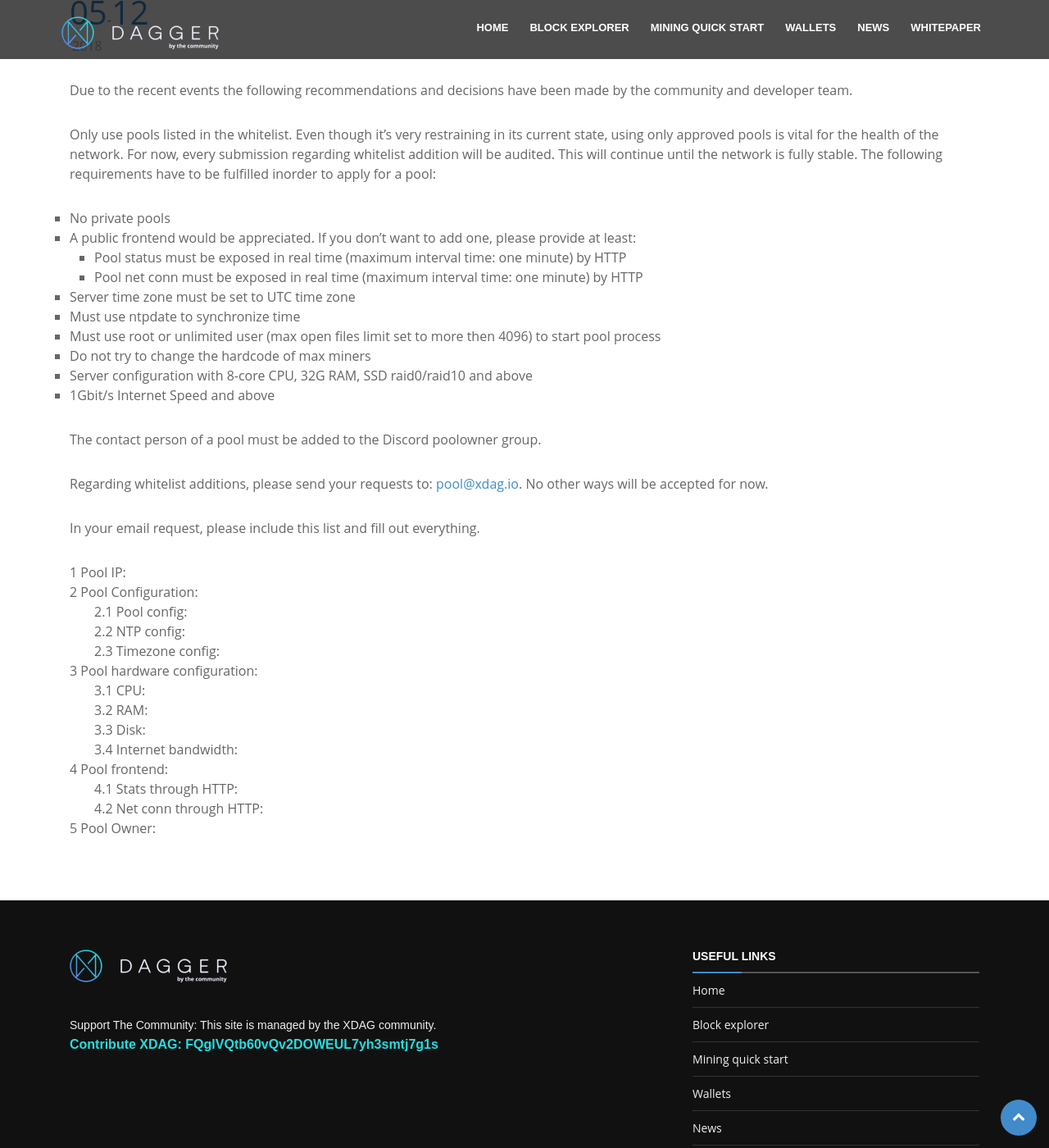
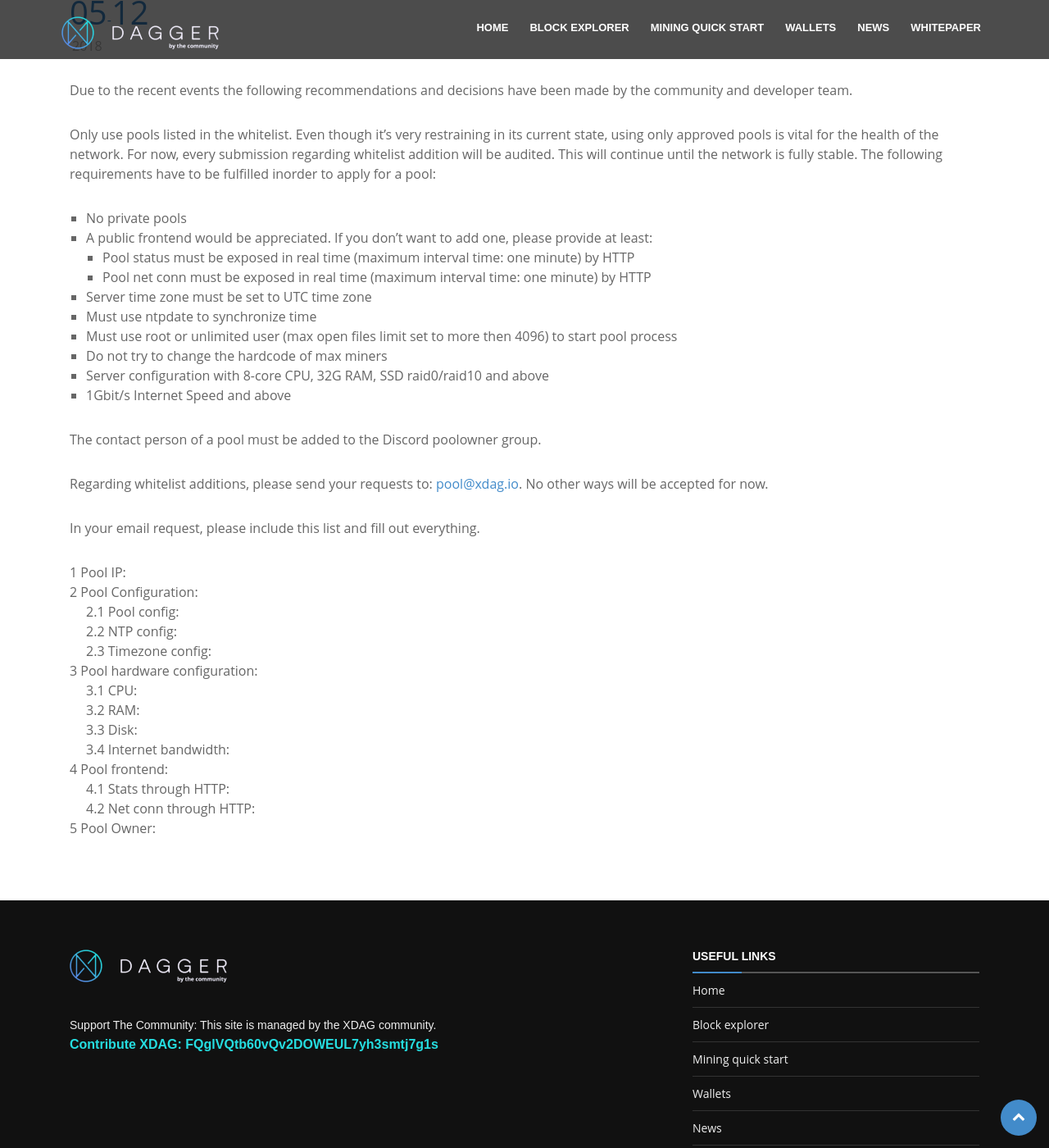
Before and after one commit to XDagger/XDagger.github.io, a Jekyll site: the page built from _posts/2018-05-12-Pool-Owners-Agreement.md, in a window 1280 px wide and 1400 px high, scrolled down 243 px. Shown: the whole window at 82% size. Built offline with Jekyll 4.4.1, drawn with Linux system fonts in a browser that asks for light colours.

Commit message:
modify list spacing

```diff
--- a/_sass/newsStyle.scss
+++ b/_sass/newsStyle.scss
@@ -965,11 +965,15 @@ ul,li{
 
 #news .post-content {
 
+  ul {
+    padding-left: 20px;
+  }
+
   ul ul,
   ol ol,
   ul ol,
   ol ul {
-    padding-left: 30px;
+    padding-left: 20px;
     list-style: none;
   }
 
```
